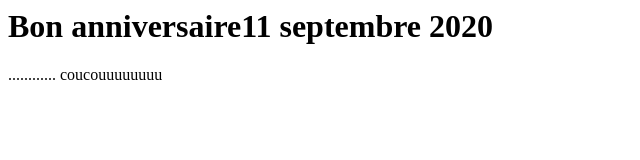
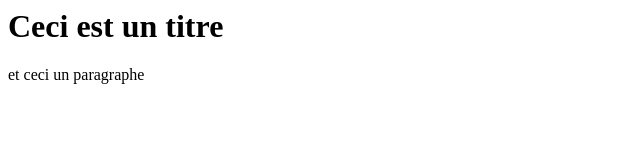
Before and after one commit to emelinethev/emelinethev_AR, a plain HTML site: page index.html in a window 1280 px wide. Shown: the whole page, without its empty margins (0-640 px from the left). Drawn offline with Linux system fonts and the light colour scheme.

Commit message:
git commit

```diff
--- a/index.html
+++ b/index.html
@@ -4,8 +4,8 @@
   </head>
 
   <body>
-    <h1>Bon anniversaire11 septembre 2020</h1>
-    <p> ............ coucouuuuuuuu</p>
+    <h1>Ceci est un titre</h1>
+    <p> et ceci un paragraphe</p>
   </body>
 
 
```
